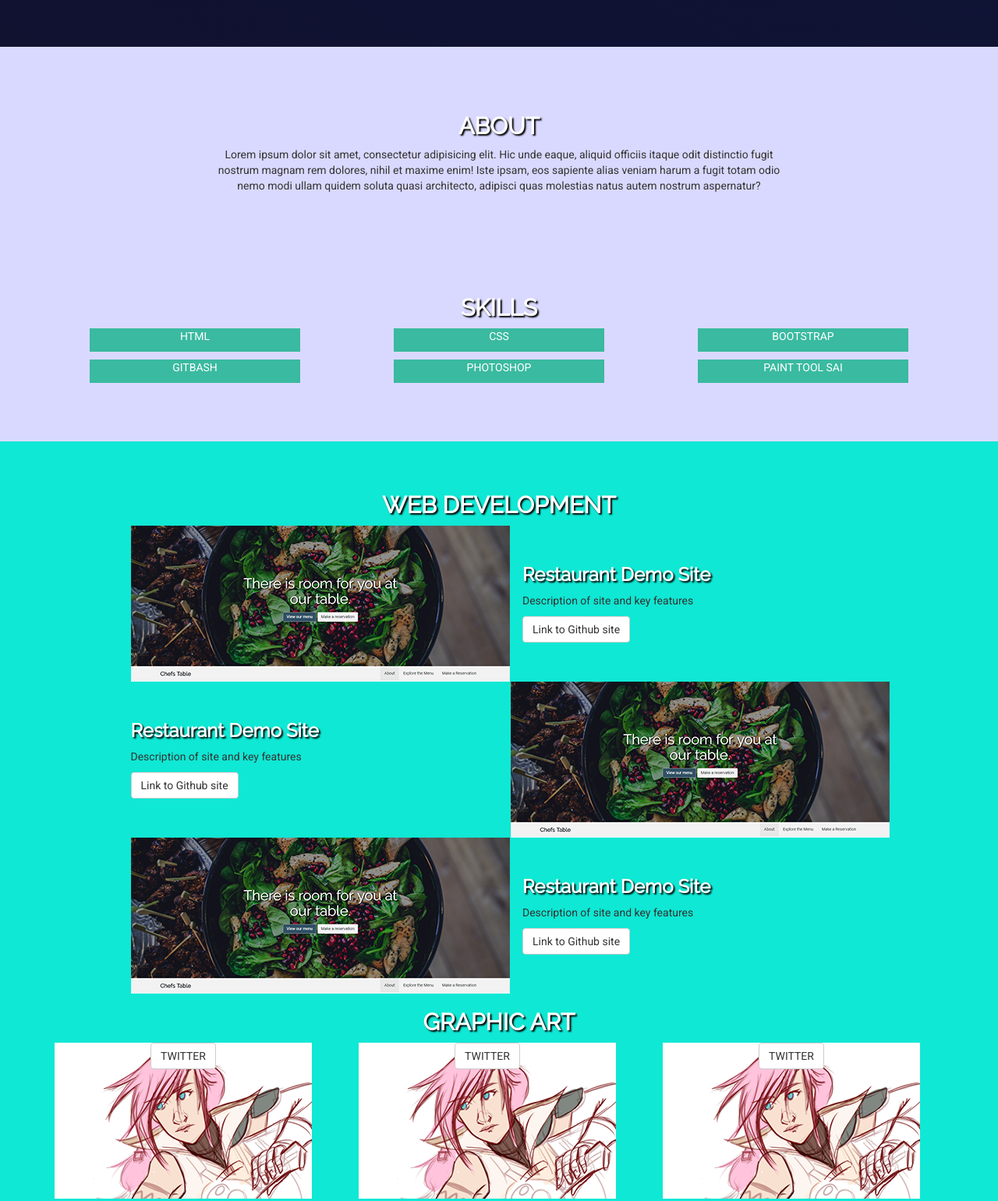
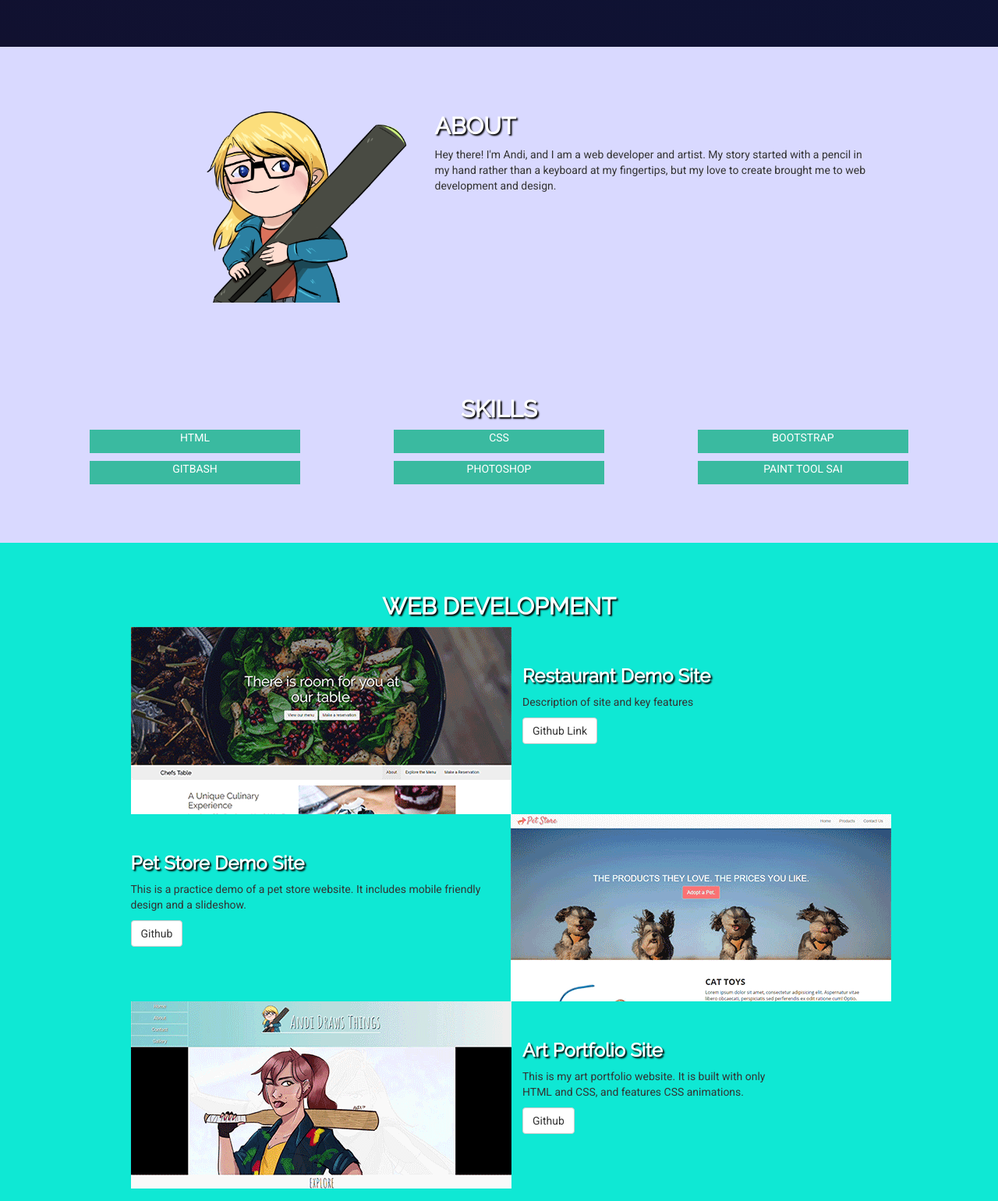
Before and after one commit to alindblom/alindblom.github.io, a plain HTML site: page index.html in a window 1280 px wide. Shown: the part 660-2200 px from the top of the page at 78% size. Drawn offline with Linux system fonts and the light colour scheme.

Commit message:
added images for portfolio tiles

```diff
--- a/index.html
+++ b/index.html
@@ -54,9 +54,15 @@
 		<section id="about-section" class="about-section">
 			<div class="container about-container text-center">
 				<div class="row">
-					<div class="col-md-8 col-md-offset-2">
+					<div class="col-xs-3 col-xs-offset-2">
+						<img class="img-responsive" src="img/andi-icon-transparent1.png" alt="andi img">
+					</div>
+					<div class="col-xs-6 text-left">
 						<h2>ABOUT</h2>
-						<p>Lorem ipsum dolor sit amet, consectetur adipisicing elit. Hic unde eaque, aliquid officiis itaque odit distinctio fugit nostrum magnam rem dolores, nihil et maxime enim! Iste ipsam, eos sapiente alias veniam harum a fugit totam odio nemo modi ullam quidem soluta quasi architecto, adipisci quas molestias natus autem nostrum aspernatur?</p>
+						<p>
+							Hey there! I'm Andi, and I am a web developer and artist. My story started with a pencil in my hand rather than a keyboard
+							at my fingertips, but my love to create brought me to web development and design.
+						</p>
 					</div>
 				</div>
 			</div>
@@ -96,75 +102,76 @@
 				<h2>WEB DEVELOPMENT</h2>
 				<div class="row">
 					<div class="col-xs-12">
-						<img src="img/restaurant-demo2.png" alt="restaurant image">
+						<img src="img/restaurant-demo-tile1.gif" alt="restaurant image">
 					</div>
 					<div class="col-xs-12">
 						<h3>Restaurant Demo Site</h3>
-						<p>Description of site and key features</p>
-						<a class="btn btn-default" href="#" role="button">Link to Github site</a>
+						<p>This is a practice demo of a restaurant website. It includes mobile friendly design and tabs containing menu items.</p>
+						<a class="btn btn-default" href="https://alindblom.github.io/restaurante-2018-boilerplate/" role="button">Github</a>
 					</div>
 				</div>
 			</div>
 			<div class="container sm-web-portfolio-container">
 				<div class="row">
 					<div class="col-xs-12">
-						<img src="img/restaurant-demo2.png" alt="restaurant image">
+						<img src="img/petstore-demo-tile1.gif" alt="pet store image">
 					</div>
 					<div class="col-xs-12">
-						<h3>Restaurant Demo Site</h3>
-						<p>Description of site and key features</p>
-						<a class="btn btn-default" href="#" role="button">Link to Github site</a>
+						<h3>Pet Store Demo Site</h3>
+						<p>This is a practice demo of a pet store website. It includes mobile friendly design and a slideshow.</p>
+						<a class="btn btn-default" href="https://alindblom.github.io/bootcamp2-work/" role="button">Github</a>
 					</div>
 				</div>
 			</div>
 			<div class="container sm-web-portfolio-container">
 				<div class="row">
 					<div class="col-xs-12">
-						<img src="img/restaurant-demo2.png" alt="restaurant image">
+						<img src="img/artsite-tile1.gif" alt="art website image">
 					</div>
 					<div class="col-xs-12">
-						<h3>Restaurant Demo Site</h3>
-						<p>Description of site and key features</p>
-						<a class="btn btn-default" href="#" role="button">Link to Github site</a>
+						<h3>Art Portfolio Site</h3>
+						<p>This is my art portfolio website. It is built with only HTML and CSS, and features CSS animations.</p>
+						<a class="btn btn-default" href="https://alindblom.github.io/bootcamp1final/index.html" role="button">Github</a>
 					</div>
 				</div>
 			</div>
 		</section>
+		<!-- md/lg web portfolio tiles -->
 		<section class="md-portfolio-section visible-md-block visible-lg-block">
 			<div class="container md-web-portfolio-container">
 				<h2 class="text-center">WEB DEVELOPMENT</h2>
 				<div class="row">
 					<div class="col-md-5 col-md-offset-1">
-						<img src="img/restaurant-demo2.png" alt="restaurant img">
+						<img src="img/restaurant-demo-tile1.gif" alt="restaurant img">
 					</div>
 					<div class="col-md-4 web-portfolio-text">
 						<h3>Restaurant Demo Site</h3>
 						<p>Description of site and key features</p>
-						<a class="btn btn-default" href="#" role="button">Link to Github site</a>
+						<a class="btn btn-default" href="https://alindblom.github.io/restaurante-2018-boilerplate/" role="button">Github Link</a>
 					</div>
 				</div>
 			</div>
 			<div class="container md-web-portfolio-container">
 				<div class="row">
 					<div class="col-md-5 col-md-offset-1 web-portfolio-text">
-						<h3>Restaurant Demo Site</h3>
-						<p>Description of site and key features</p>
-						<a class="btn btn-default" href="#" role="button">Link to Github site</a>
+						<h3>Pet Store Demo Site</h3>
+						<p>This is a practice demo of a pet store website. It includes mobile friendly design and a slideshow.</p>
+						<a class="btn btn-default" href="https://alindblom.github.io/bootcamp2-work/" role="button">Github</a>
 					</div>
 					<div class="col-md-4">
-						<img src="img/restaurant-demo2.png" alt="restaurant img">
+						<img class="restaurant-img" src="img/petstore-demo-tile1.gif" alt="pet store img">
 					</div>
 				</div>
 			</div>
 			<div class="container md-web-portfolio-container">
 				<div class="row">
 					<div class="col-md-5 col-md-offset-1">
-						<img src="img/restaurant-demo2.png" alt="restaurant img">
+						<img src="img/artsite-tile1.gif" alt="art website img">
 					</div>
 					<div class="col-md-4 web-portfolio-text">
-						<h3>Restaurant Demo Site</h3>
-						<p>Description of site and key features</p>
-						<a class="btn btn-default" href="#" role="button">Link to Github site</a>
+						<h3>Art Portfolio Site</h3>
+						<p>This is my art portfolio website. It is built with only HTML and CSS, and features CSS animations.</p>
+						<a class="btn btn-default" href="https://alindblom.github.io/bootcamp1final/index.html" role="button">Github</a>
 					</div>
 				</div>
 			</div>
```
Also changed, not shown: img/andi-icon-transparent1.png (added), img/artsite-tile1.gif (added), img/petstore-demo-tile1.gif (added), img/restaurant-demo-tile1.gif (added).
